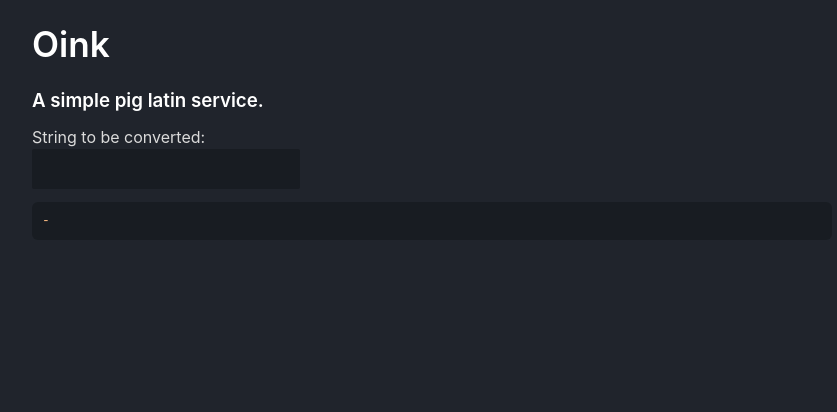
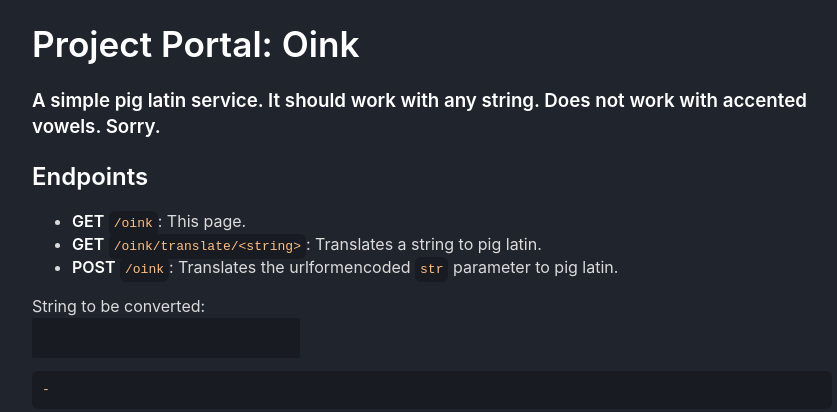
Before and after one commit to kognise/portal, a plain HTML site: page oink/static/index.html in a window 1280 px wide. Shown: the whole page, without its empty margins (208-1045 px from the left). Drawn offline with Linux system fonts and the light colour scheme.

Commit message:
more detailed demo

```diff
--- a/oink/static/index.html
+++ b/oink/static/index.html
@@ -10,8 +10,14 @@
 </head>
 
 <body>
-        <h1>Oink</h1>
-        <h3>A simple pig latin service.</h3>
+        <h1>Project Portal: Oink</h1>
+        <h3>A simple pig latin service. It should work with any string. Does not work with accented vowels. Sorry.</h3> <!--TODO: implement accented vowels.-->
+        <h2>Endpoints</h2>
+        <ul>
+                <li><strong>GET</strong> <code>/oink</code>: This page.</li>
+                <li><strong>GET</strong> <code>/oink/translate/&lt;string&gt;</code>: Translates a string to pig latin.</li>
+                <li><strong>POST</strong> <code>/oink</code>: Translates the urlformencoded <code>str</code> parameter to pig latin.</li>
+        </ul>
         <form>
                 <label for="str">String to be converted:</label>
                 <input type="text" id="str" name="str"></input>
```
